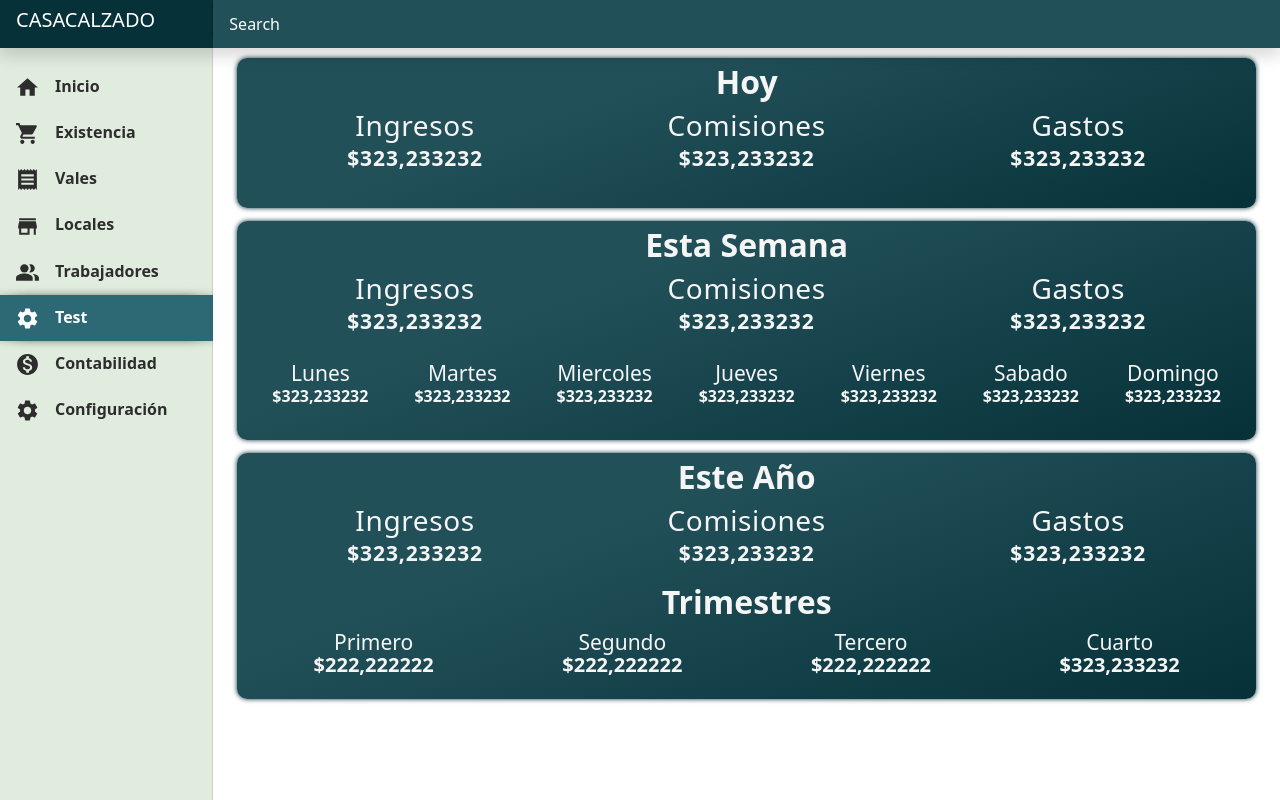
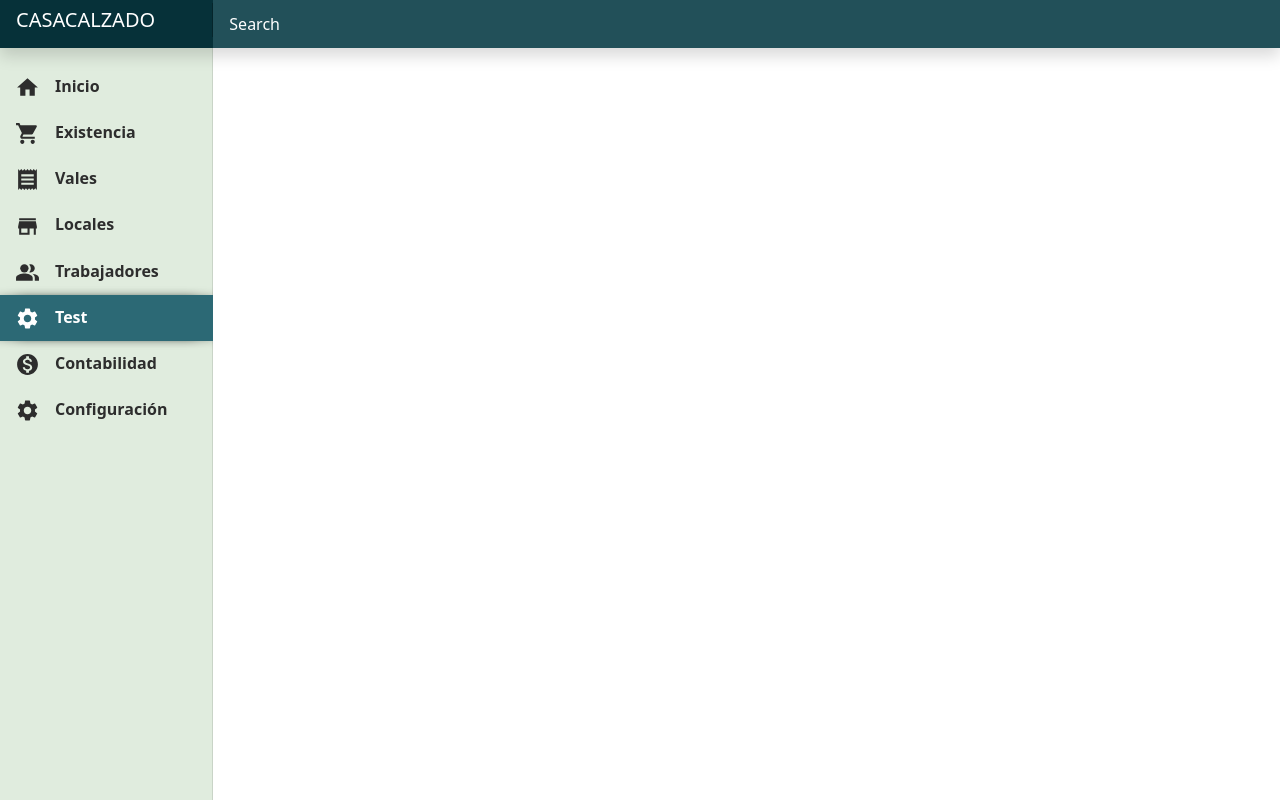
Before and after one commit to luisra99/deploytest, a React (Create React App) app: page /test in a window 1280 px wide. Built offline with nearby package versions, Linux system fonts and the light colour scheme.

Commit message:
20220918

```diff
--- /dev/null
+++ b/src/components/homeCard.js
@@ -0,0 +1,15 @@
+import React from "react";
+
+function HomeCard(props) {
+  const { header,children} = props;
+  return (
+    <div className="container home-card" >
+<h2 className="home-header">{header}</h2>
+<div className="row justify-content-around">
+{children}
+</div>
+</div>
+  );
+}
+
+export default HomeCard;
--- /dev/null
+++ b/src/components/homeCardBody.js
@@ -0,0 +1,18 @@
+import React from "react";
+
+function HomeCardBody(props) {
+  const { title,value,type} = props;
+  return (
+  type==="primary"?<div className="text-center col-4 col-sm-4 col-md-4 col-xl-4  " style={{minWidth:"max-content",marginBottom:"10px"}}>
+  <h3 className="home-title">{title}</h3>
+  <h4 className="home-main-value">${value===null?"0":value}</h4>
+  </div>:
+<div className="text-center col-2 col-sm-1 col-md-1 col-xl-1  " style={{minWidth:"max-content",marginBottom:"10px"}}>
+  <h4 className="week-day">{title}</h4>
+  <h5 className="home-sec-value">${value===null?"0":value}</h5>
+  </div>
+
+  );
+}
+
+export default HomeCardBody;
--- a/src/pages/home.js
+++ b/src/pages/home.js
@@ -1,10 +1,11 @@
 import React from "react";
 import { useState, useEffect } from "react";
 import axios from "axios";
-// import ResumenData from "./resumenData.js";
-import Card from "./card.js";
+import HomeCard from "../components/homeCard.js";
+import HomeCardBody from "../components/homeCardBody.js";
+
 function Home() {
-  const [resumen, setResumen] = useState({"comision_actual":"45","comision_estimada":"338","ganancia_actual":"475","ganancia_estimada":"6492","ingreso_actual":"520","ingreso_estimado":"6830","iday":"400","pdia":"130","cdia":"0","imes":"520","pmes":"520","cmes":"45","isemana":"440","psemana":"260","csemana":"15","gasto_dia":null,"gasto_semana":"223","gasto_mes":"235","gasto_year":"356"});
+  const [resumen, setResumen] = useState({"importe":"24","comision":"24","gastos":"9","importew":"24","comisionw":"24","gastosw":"9","l":null,"cl":null,"m":null,"cm":null,"w":null,"cw":null,"j":null,"cj":null,"v":null,"cv":null,"s":null,"cs":null,"d":"24","cd":"24","importey":"586","comisiony":"68","gastosy":"34","ctimporte":"110","ctcomision":"10","stimporte":null,"stcomision":null,"ttimporte":"476","ttcomision":"58","ptimporte":null,"ptcomision":null,"importem":"36","comisionm":"36","gastosm":"34"});
   function Load() {
     axios
       .get(process.env.REACT_APP_SERVER + "view/resumen/general", {
@@ -13,127 +14,55 @@ function Home() {
         },
       })
       .then((response) => {
-        console.log(response.data);
         setResumen(response.data);
       });
   }
   useEffect(() => {
     Load();
   }, []);
+
   return (
-    <div className="text-center">
-      <div className="card-container row justify-content-around">
-        <h2 className="text-sm mb-0 text font-weight-bold">
-          <b>Hoy</b>
-        </h2>
-        <Card
-          titulo="Ingreso"
-          valor={resumen.iday}
-          etitulo="Promedio"
-          evalor={resumen.pdia}
-        />
-        <Card
-          titulo="Comisiones"
-          valor={resumen.cdia}
-          etitulo="Ganancia"
-          evalor={resumen.iday - resumen.cdia}
-        />
-        <Card
-          titulo="Gastos"
-          valor={resumen.gasto_dia}
-          etitulo="Capital restante"
-          evalor={resumen.iday - resumen.cdia - resumen.gasto_dia}
-        />
-        <div className="row justify-content-center" style={{marginBottom:"15px",color: "whitesmoke",textShadow: "rgb(21, 21, 21) 2px 2px 3px"}}>
-        <div className="resume-option col-4"><b>Locales</b></div><div className="resume-option col-4"><b>Empleados</b></div>
-        </div>
-      </div>
-      <div className="card-container row justify-content-around">
-        <h2 className="text-sm mb-0 text font-weight-bold">
-          <b>Esta semana</b>
-        </h2>
-        <Card
-          titulo="Ingreso"
-          valor={resumen.isemana}
-          etitulo="Promedio"
-          evalor={resumen.psemana}
-        />
-        <Card
-          titulo="Comisiones"
-          valor={resumen.csemana}
-          etitulo="Ganancia"
-          evalor={resumen.isemana - resumen.csemana}
-        />
-        <Card
-          titulo="Gastos"
-          valor={resumen.gasto_semana}
-          etitulo="Capital restante"
-          evalor={resumen.isemana - resumen.csemana - resumen.gasto_semana}
-        />
-        <div className="row justify-content-center" style={{marginBottom:"15px",color: "whitesmoke",textShadow: "rgb(21, 21, 21) 2px 2px 3px"}}>
-        <div className="resume-option col-4"><b>Locales</b></div><div className="resume-option col-4"><b>Empleados</b></div>
-        </div>
-      </div>
-      <div className="card-container row justify-content-around">
-        <h2 className="text-sm mb-0 text font-weight-bold">
-          <b>Este Mes</b>
-        </h2>
-        <Card
-          titulo="Ingreso"
-          valor={resumen.imes}
-          etitulo="Promedio"
-          evalor={resumen.pmes}
-        />
-        <Card
-          titulo="Comisiones"
-          valor={resumen.cmes}
-          etitulo="Ganancia"
-          evalor={resumen.imes - resumen.cmes}
-        />
-        <Card
-          titulo="Gastos"
-          valor={resumen.gasto_mes}
-          etitulo="Capital restante"
-          evalor={resumen.imes - resumen.cmes - resumen.gasto_mes}
-        />
-        <div className="row justify-content-center" style={{marginBottom:"15px",color: "whitesmoke",textShadow: "rgb(21, 21, 21) 2px 2px 3px"}}>
-        <div className="resume-option col-4"><b>Locales</b></div><div className="resume-option col-4"><b>Empleados</b></div>
-        </div>
-      </div>
-      <div className="card-container row justify-content-around">
-        <h2 className="text-sm mb-0 text font-weight-bold">
-          <b>Este Año</b>
-        </h2>
-        <Card
-          titulo="Ingreso"
-          valor={resumen.ingreso_actual}
-          etitulo="Estimado"
-          evalor={resumen.ingreso_estimado}
-        />
-        <Card
-          titulo="Comisiones"
-          valor={resumen.comision_actual}
-          etitulo="Estimada"
-          evalor={resumen.comision_estimada}
-        />
-        <Card
-          titulo="Ganancia"
-          valor={resumen.ingreso_actual-resumen.comision_actual}
-          etitulo="Estimada"
-          evalor={resumen.ingreso_estimado-resumen.comision_estimada}
-        />
-        <Card
-          titulo="Gastos"
-          valor={resumen.gasto_year}
-          etitulo="Capital Restante"
-          evalor={resumen.ingreso_actual-resumen.comision_actual-resumen.gasto_year}
-        />
-        <div className="row justify-content-center" style={{marginBottom:"15px",color: "whitesmoke",textShadow: "rgb(21, 21, 21) 2px 2px 3px"}}>
-        <div className="resume-option col-4"><b>Locales</b></div><div className="resume-option col-4"><b>Empleados</b></div>
-        </div>
-      </div>
 
+    <div style={{color:"whitesmoke",textShadow: "rgb(0, 0, 0) 1px 1px 4px"}}>
+       <HomeCard header="Hoy">
+        <HomeCardBody type='primary' title='Ingreso' value={resumen.importe}/>
+        <HomeCardBody type='primary' title='Comisión' value={resumen.comision}/>
+        <HomeCardBody type='primary' title='Gastos' value={resumen.gastos}/>
+        </HomeCard>
+       <HomeCard header="Esta semana">
+        <HomeCardBody type='primary' title='Ingreso' value={resumen.importew}/>
+        <HomeCardBody type='primary' title='Comisión' value={resumen.comisionw}/>
+        <HomeCardBody type='primary' title='Gastos' value={resumen.gastosw}/>
+        <HomeCard header="Detalles">
+        <HomeCardBody title='Lunes' value={resumen.l}/>
+        <HomeCardBody title='Martes' value={resumen.m}/>
+        <HomeCardBody title='Miércoles' value={resumen.w}/>
+        <HomeCardBody title='Jueves' value={resumen.j}/>
+        <HomeCardBody title='Viernes' value={resumen.v}/>
+        <HomeCardBody title='Sábado' value={resumen.s}/>
+        <HomeCardBody title='Domingo' value={resumen.d}/>
+        </HomeCard>
+        </HomeCard>
+        <HomeCard header="Este Mes">
+        <HomeCardBody type='primary' title='Ingreso' value={resumen.importem}/>
+        <HomeCardBody type='primary' title='Comisión' value={resumen.comisionm}/>
+        <HomeCardBody type='primary' title='Gastos' value={resumen.gastosm}/>
+        </HomeCard>
+        <HomeCard header="Esta año">
+        <HomeCardBody type='primary' title='Ingreso' value={resumen.importey}/>
+        <HomeCardBody type='primary' title='Comisión' value={resumen.comisiony}/>
+        <HomeCardBody type='primary' title='Gastos' value={resumen.gastosy}/>
+        <HomeCard header="Trimestres">
+        <HomeCardBody title='Primero' value={resumen.ptimporte}/>
+        <HomeCardBody title='Segundo' value={resumen.stimporte}/>
+        <HomeCardBody title='Tercero' value={resumen.ttimporte}/>
+        <HomeCardBody title='Cuarto' value={resumen.ctimporte}/>
+        </HomeCard>
+        </HomeCard>
+      {/*<HomeCard header="Esta Semana" titles={[{h:"Ingreso",v:{importew}},{h:"Comision",v:{comisionw}},{h:"Gastos",v:{gastosw}}]} stitles={[{h:"Lunes",v:{l}},{h:"Martes",v:{m}},{h:"Miercoles",v:{w}},{h:"Jueves",v:{j}},{h:"Viernes",v:{v}},{h:"Sabado",v:{s}},{h:"Domingo",v:{d}}]}/>
+      <HomeCard header="Este Año" sheader="Trimestres" titles={[{h:"Ingreso",v:{importey}},{h:"Comision",v:{comisiony}},{h:"Gastos",v:{gastosy}}]} stitles={[{h:"Primero",v:{ptimporte}},{h:"Segundo",v:{stimporte}},{h:"Tercero",v:{ttimporte}},{h:"Cuarto",v:{ctimporte}}]}/> */}
     </div>
+
   );
 }
 //#endregion
--- a/src/pages/test.js
+++ b/src/pages/test.js
@@ -1,111 +1,13 @@
 import React from "react";
-function Existencia() {
+// import HomeCard from "../components/homeCard";
+function Test() {
   return (<>
-<div style={{color:"whitesmoke",
-textShadow: "rgb(0, 0, 0) 1px 1px 4px;"}}>
-<div className="container home-card" >
-<h2 className="home-header">Hoy</h2>
-<div className="row justify-content-around">
-  <div className="text-center col-4 col-sm-4 col-md-4 col-xl-4  " style={{minWidth:"max-content",marginBottom:"10px"}}>
-  <h3 className="home-title">Ingresos</h3>
-  <h4 className="home-main-value">$323,233232</h4>
-  </div>
-  <div div className="text-center col-4 col-sm-4 col-md-4 col-xl-4  " style={{minWidth:"max-content",marginBottom:"10px"}}>
-  <h3 className="home-title">Comisiones</h3>
-  <h4 className="home-main-value">$323,233232</h4>
-  </div>
-  <div className="text-center col-4 col-sm-4 col-md-4 col-xl-4  " style={{minWidth:"max-content",marginBottom:"10px"}}>
-  <h3 className="home-title">Gastos</h3>
-  <h4 className="home-main-value">$323,233232</h4>
-  </div>
-</div>
-</div>
-<div className="container home-card" >
-<h2 className="home-header">Esta Semana</h2>
-<div className="row justify-content-around" style={{marginBottom:"15px"}}>
-  <div className="text-center col-4 col-sm-4 col-md-4 col-xl-4  " style={{minWidth:"max-content",marginBottom:"10px"}}>
-  <h3 className="home-title">Ingresos</h3>
-  <h4 className="home-main-value">$323,233232</h4>
-  </div>
-  <div div className="text-center col-4 col-sm-4 col-md-4 col-xl-4  " style={{minWidth:"max-content",marginBottom:"10px"}}>
-  <h3 className="home-title">Comisiones</h3>
-  <h4 className="home-main-value">$323,233232</h4>
-  </div>
-  <div className="text-center col-4 col-sm-4 col-md-4 col-xl-4  " style={{minWidth:"max-content",marginBottom:"10px"}}>
-  <h3 className="home-title">Gastos</h3>
-  <h4 className="home-main-value">$323,233232</h4>
-  </div>
-</div>
-<div className="row justify-content-around">
-  <div className="text-center col-2 col-sm-1 col-md-1 col-xl-1  " style={{minWidth:"max-content",marginBottom:"10px"}}>
-  <h5 className="week-day">Lunes</h5>
-  <h6 className="home-sec-value">$323,233232</h6>
-  </div>
-  <div div className="text-center col-2 col-sm-1 col-md-1 col-xl-1  " style={{minWidth:"max-content",marginBottom:"10px"}}>
-  <h5 className="week-day">Martes</h5>
-  <h6 className="home-sec-value">$323,233232</h6>
-  </div>
-  <div className="text-center col-2 col-sm-1 col-md-1 col-xl-1  " style={{minWidth:"max-content",marginBottom:"10px"}}>
-  <h5 className="week-day">Miercoles</h5>
-  <h6 className="home-sec-value">$323,233232</h6>
-  </div>
-  <div className="text-center col-2 col-sm-1 col-md-1 col-xl-1  " style={{minWidth:"max-content",marginBottom:"10px"}}>
-  <h5 className="week-day">Jueves</h5>
-  <h6 className="home-sec-value">$323,233232</h6>
-  </div>
-  <div div className="text-center col-2 col-sm-1 col-md-1 col-xl-1  " style={{minWidth:"max-content",marginBottom:"10px"}}>
-  <h5 className="week-day">Viernes</h5>
-  <h6 className="home-sec-value">$323,233232</h6>
-  </div>
-  <div className="text-center col-2 col-sm-1 col-md-1 col-xl-1  " style={{minWidth:"max-content",marginBottom:"10px"}}>
-  <h5 className="week-day">Sabado</h5>
-  <h6 className="home-sec-value">$323,233232</h6>
-  </div>
-  <div className="text-center col-2 col-sm-1 col-md-1 col-xl-1  " style={{minWidth:"max-content",marginBottom:"10px"}}>
-  <h5 className="week-day">Domingo</h5>
-  <h6 className="home-sec-value">$323,233232</h6>
-  </div>
-</div>
-
-</div>
-<div className="container home-card" >
-<h2 className="home-header">Este Año</h2>
-<div className="row justify-content-around" style={{marginBottom:"15px"}}>
-  <div className="text-center col-4 col-sm-4 col-md-4 col-xl-4  " style={{minWidth:"max-content"}}>
-  <h3 className="home-title">Ingresos</h3>
-  <h4 className="home-main-value">$323,233232</h4>
-  </div>
-  <div div className="text-center col-4 col-sm-4 col-md-4 col-xl-4  " style={{minWidth:"max-content"}}>
-  <h3 className="home-title">Comisiones</h3>
-  <h4 className="home-main-value">$323,233232</h4>
-  </div>
-  <div className="text-center col-4 col-sm-4 col-md-4 col-xl-4  " style={{minWidth:"max-content"}}>
-  <h3 className="home-title">Gastos</h3>
-  <h4 className="home-main-value">$323,233232</h4>
-  </div>
-  </div>
-  <div className="row justify-content-around">
-  <h2 className="home-header">Trimestres</h2>
-  <div className="text-center col-2 col-sm-2 col-md-2 col-xl-2  " style={{minWidth:"max-content"}}>
-  <h4 className="week-day">Primero</h4>
-  <h5 className="home-sec-value">$222,222222</h5>
-  </div>
-  <div div className="text-center col-2 col-sm-2 col-md-2 col-xl-2  " style={{minWidth:"max-content"}}>
-  <h4 className="week-day">Segundo</h4>
-  <h5 className="home-sec-value">$222,222222</h5>
-  </div>
-  <div className="text-center col-2 col-sm-2 col-md-2 col-xl-2  " style={{minWidth:"max-content"}}>
-  <h4 className="week-day">Tercero</h4>
-  <h5 className="home-sec-value">$222,222222</h5>
-  </div>
-  <div className="text-center col-2 col-sm-2 col-md-2 col-xl-2  " style={{minWidth:"max-content"}}>
-  <h4 className="week-day">Cuarto</h4>
-  <h5 className="home-sec-value">$323,233232</h5>
-  </div>
-  </div>
-</div>
+<div style={{color:"whitesmoke",textShadow: "rgb(0, 0, 0) 1px 1px 4px"}}>
+  {/* <HomeCard header="Hoy" titles={[{h:"Ingreso",v:"23223"},{h:"Comision",v:"4543"},{h:"Gastos",v:"4543"}]}/>
+  <HomeCard header="Esta Semana" titles={[{h:"Ingreso",v:"23223"},{h:"Comision",v:"4543"},{h:"Gastos",v:"4543"}]} stitles={[{h:"Lunes",v:"23223"},{h:"Martes",v:"4543"},{h:"Miercoles",v:"4543"},{h:"Jueves",v:"23223"},{h:"Viernes",v:"4543"},{h:"Sabado",v:"4543"},{h:"Domingo",v:"4543"}]}/>
+  <HomeCard header="Este Año" sheader="Trimestres" titles={[{h:"Ingreso",v:"23223"},{h:"Comision",v:"4543"},{h:"Gastos",v:"4543"}]} stitles={[{h:"Primero",v:"23223"},{h:"Segundo",v:"4543"},{h:"Tercero",v:"4543"},{h:"Cuarto",v:"23223"}]}/> */}
 </div>
   </>
     );
 }
-export default Existencia;
+export default Test;
```
